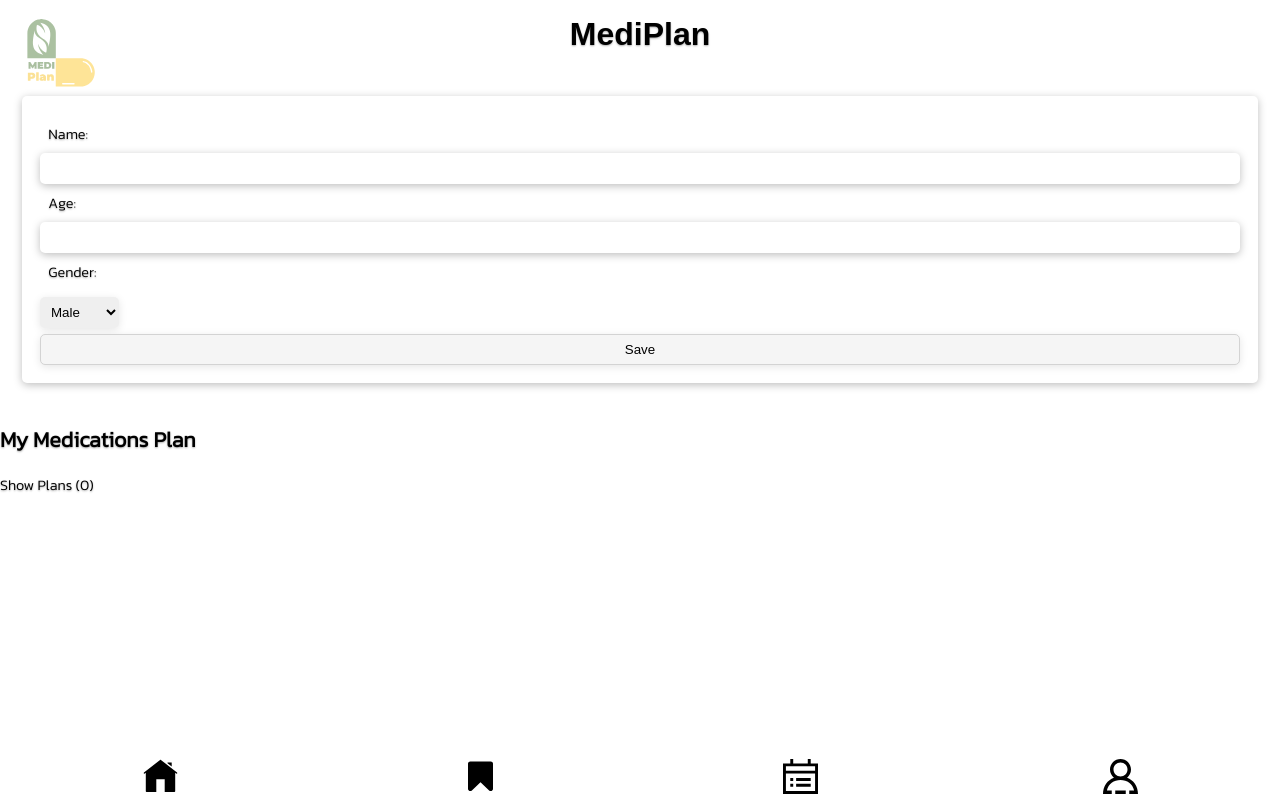
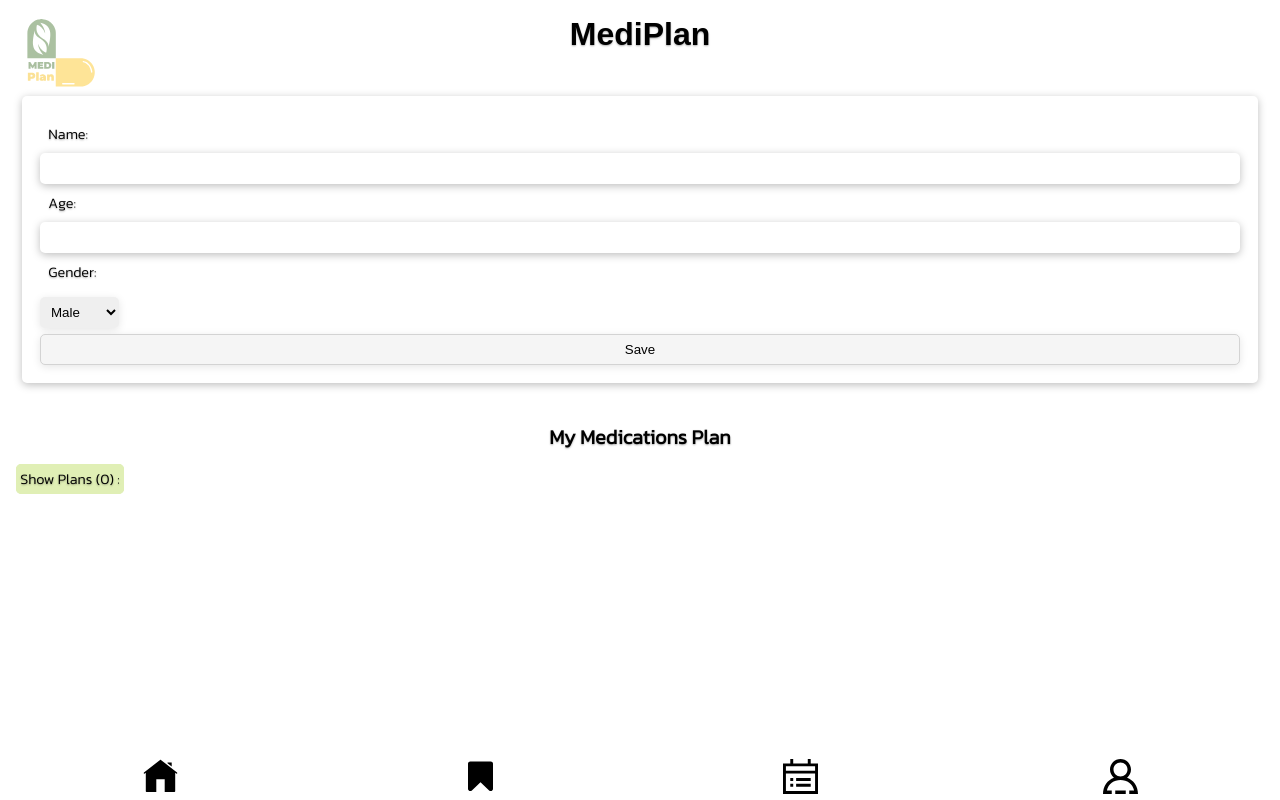
Before and after one commit to REFAEI91/capstone-project, a Next.js app: page /profile in a window 1280 px wide. Built offline with nearby package versions, Linux system fonts and the light colour scheme; a web font is replaced by a local one.

Commit message:
fix style

```diff
--- a/components/Form/Form.js
+++ b/components/Form/Form.js
@@ -13,9 +13,7 @@ import {
   FormButton,
   SomeoneElse,
 } from "./Form.styled";
-import PlanList from "../PlanList/PlanList";
 export default function Plan({
-  medicationPlan,
   forSomeoneElse,
   handleForChange,
   handleSubmit,
--- a/components/PlanList/PlanList.js
+++ b/components/PlanList/PlanList.js
@@ -1,4 +1,4 @@
-import { List } from "./PlanList.styled";
+import { List, Title, Heading, Span } from "./PlanList.styled";
 import { useState } from "react";
 
 export default function PlanList({ plans }) {
@@ -15,16 +15,12 @@ export default function PlanList({ plans }) {
     // Toggle showAllPlans state when heading is clicked
     setShowMyPlans(!showMyPlans);
   };
-
-  console.log(myPlans);
   return (
     <>
-      <h2>My Medications Plan</h2>
-      <span onClick={handleShowMyPlans}>
-        {" "}
-        {showMyPlans ? "Hide Plans" : "Show Plans"}{" "}
-      </span>
-      ({myPlans.length})
+      <Title>My Medications Plan</Title>
+      <Span onClick={handleShowMyPlans}>
+        {showMyPlans ? "Hide Plans" : "Show Plans"} ({myPlans.length}) :
+      </Span>
       {myPlans.length > 0 && showMyPlans && (
         <>
           {myPlans.map((plan, index) => (
@@ -49,7 +45,7 @@ export default function PlanList({ plans }) {
       )}
       {otherPlans.length > 0 && (
         <>
-          <h2>Others Plans</h2>
+          <Title>Others Plans</Title>
           {Object.values(
             otherPlans.reduce((groupedPlans, plan) => {
               const key = `${plan.name}-${plan.gender}-${plan.age}`;
@@ -66,14 +62,13 @@ export default function PlanList({ plans }) {
             }, {})
           ).map((group, index) => (
             <div key={index}>
-              <h3>
+              <Heading>
                 {group.name} ({group.gender}, {group.age})
-              </h3>
-              <span onClick={() => handleShowPlan(index)}>
-                {" "}
-                {showPlan === index ? "Hide Plans" : "Show Plans"}{" "}
-              </span>
-              ({group.medications.length})
+              </Heading>
+              <Span onClick={() => handleShowPlan(index)}>
+                {showPlan === index ? "Hide Plans" : "Show Plans"} (
+                {group.medications.length}) :
+              </Span>
               {showPlan === index &&
                 group.medications.map((plan, index) => (
                   <List key={index} importance={plan.importance}>
@@ -82,9 +77,9 @@ export default function PlanList({ plans }) {
                     <li>Dosage : {plan.dosage}</li>
                     <li>
                       Frequency : {plan.frequencyType} , {plan.frequencyTimes} ,
-                      ({plan.frequencyMornings ? "Mornings  " : " , "}
-                      {plan.frequencyAfternoon ? "Afternoon  " : " , "}
-                      {plan.frequencyEvening ? "Evenings  " : " , "}
+                      ({plan.frequencyMornings ? "Mornings  " : "   "}
+                      {plan.frequencyAfternoon ? "Afternoon  " : "   "}
+                      {plan.frequencyEvening ? "Evenings  " : "   "}
                       {plan.frequencyBedTime ? "Bed Time  " : " "})
                     </li>
                     <li>Form : {plan.medicationForm}</li>
--- a/components/PlanList/PlanList.styled.js
+++ b/components/PlanList/PlanList.styled.js
@@ -12,3 +12,20 @@ export const List = styled.ul`
       ? "#e0EFB5"
       : "#EAFBEA"};
 `;
+export const Title = styled.h2`
+  font-size: 1.25rem;
+  border-radius: 5px;
+  display: grid;
+  justify-content: center;
+`;
+export const Span = styled.span`
+  border: 1px groove #e0efb5;
+  background-color: #e0efb5;
+  border-radius: 5px;
+  margin: 1rem;
+  padding: 0.2rem;
+`;
+export const Heading = styled.h3`
+  font-size: 1.25rem;
+  margin: 1rem;
+`;
```
